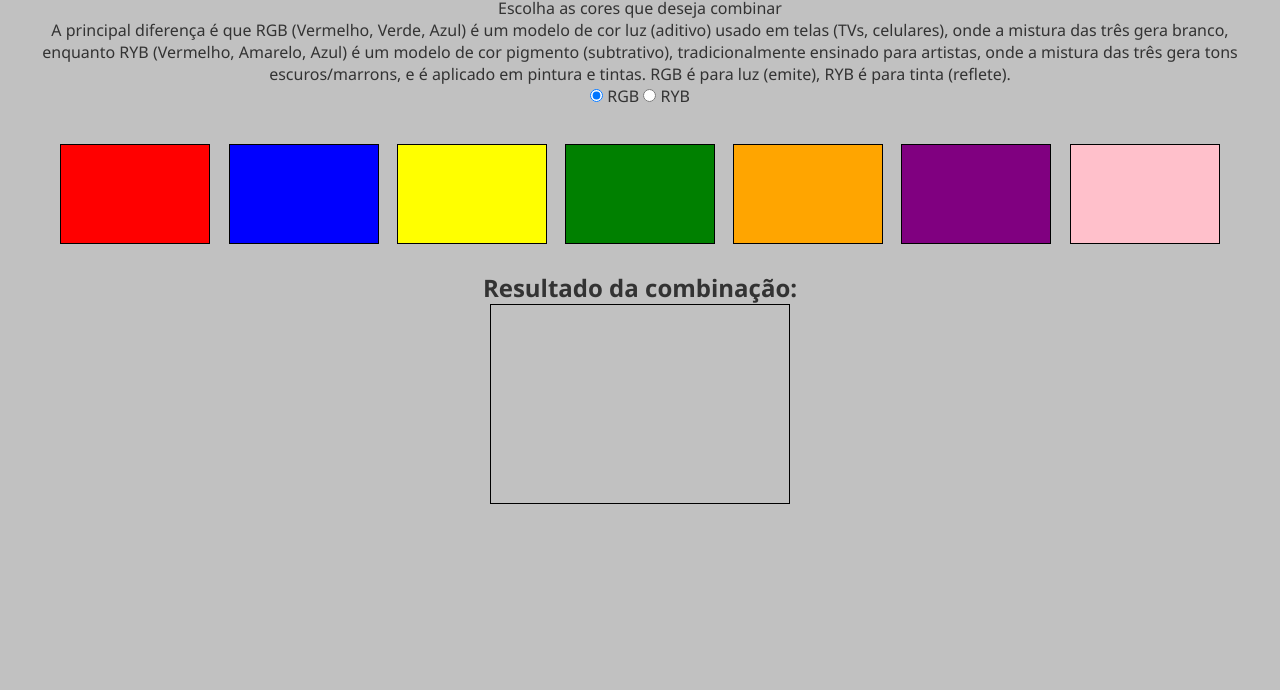
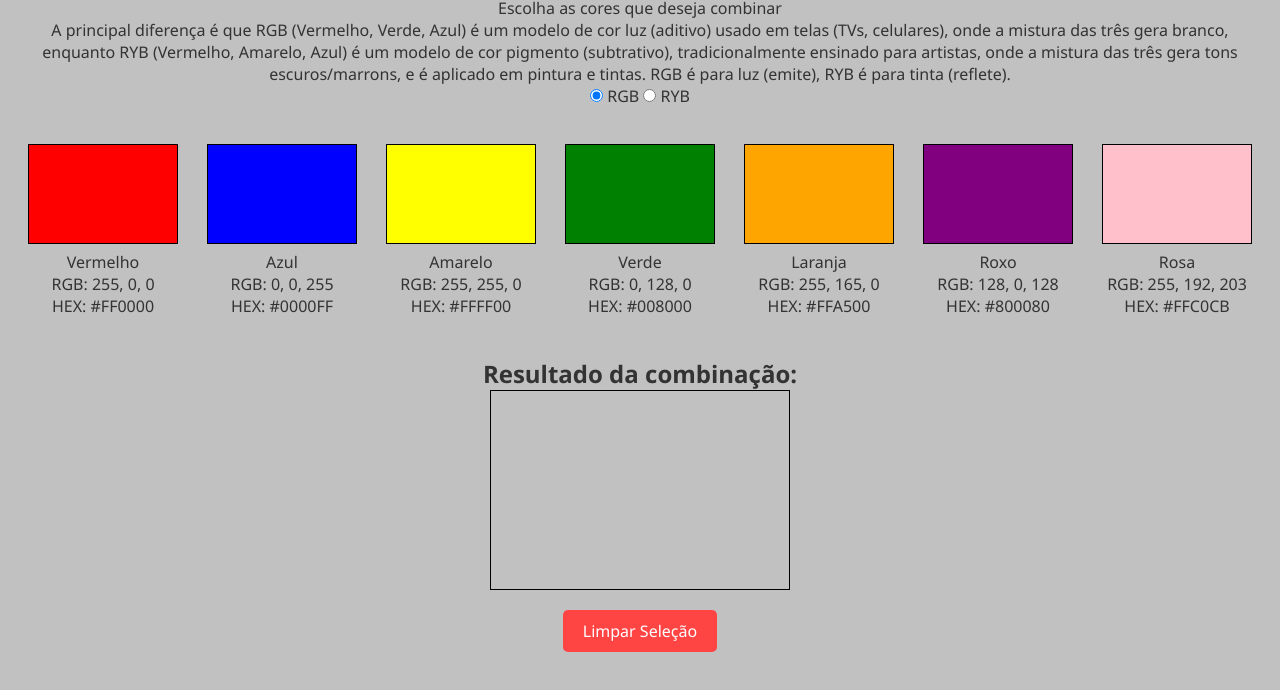
Before and after one commit to PatrickOliveira1/Demonstrador-de-Cores, a plain HTML site: page public/index.html in a window 1280 px wide. Shown: the part 66-756 px from the top of the page. Drawn offline with Linux system fonts and the light colour scheme.

Commit message:
codigo ampliado, cores RGB funcionando, label das cores

```diff
--- a/public/index.html
+++ b/public/index.html
@@ -14,22 +14,13 @@
         <input type="radio" name="colorModel" id="rgb" checked> RGB
         <input type="radio" name="colorModel" id="ryb"> RYB
     </div>
-    <div class="choose-colors">
-        <button id="color-1" class="colors"></button>
-        <button id="color-2" class="colors"></button>
-        <button id="color-3" class="colors"></button>
-        <button id="color-4" class="colors"></button>
-        <button id="color-5" class="colors"></button>
-        <button id="color-6" class="colors"></button>
-        <button id="color-7" class="colors"></button>
-    </div>
+    <div class="choose-colors" id="color-palette"></div>
     <h2>
         Resultado da combinação:
     </h2>
     <div class="color-result"></div>
+    <button id="reset-btn">Limpar Seleção</button>
 
-    <script src="src/ui.js"></script>
-    <script src="src/names.js"></script>
-    <script src="src/mixers.js"></script>
+    <script type="module" src="../src/ui.js"></script>
 </body>
 </html>
--- a/public/styles.css
+++ b/public/styles.css
@@ -28,9 +28,13 @@ h2 {
     width: 100%;
 }
 
-.choose-color {
+.choose-colors {
     margin-bottom: 20px;
     display: flex;
+    flex-wrap: wrap;
+    justify-content: center;
+    gap: 15px;
+    max-width: 100%;
 }
 
 .colors {
@@ -53,32 +57,11 @@ h2 {
     transition: 200ms;
 }
 
-#color-1 {
-    background-color: rgb(255, 0, 0);
+.color1 {
+    border-color: blue; border-width: 5px;
 }
-
-#color-2 {
-    background-color: rgb(0, 0, 255);
-}
-
-#color-3 {
-    background-color: rgb(255, 255, 0);
-}
-
-#color-4 {
-    background-color: rgb(0, 128, 0);
-}
-
-#color-5 {
-    background-color: rgb(255, 165, 0);
-}
-
-#color-6 {
-    background-color: rgb(128, 0, 128);
-}
-
-#color-7 {
-    background-color: rgb(255, 192, 203);
+.color2 {
+    border-color: green; border-width: 5px;
 }
 
 .color-result {
@@ -87,4 +70,25 @@ h2 {
     height: 200px;
     border: 1px solid black;
     padding: 20px;
+    transition: background-color 0.5s ease, opacity 0.3s ease;
+    opacity: 1;
 }
+
+.color-result.fade-out {
+    opacity: 0;
+}
+
+#reset-btn {
+    margin-top: 20px;
+    padding: 10px 20px;
+    font-size: 16px;
+    cursor: pointer;
+    background-color: #ff4444;
+    color: white;
+    border: none;
+    border-radius: 5px;
+}
+
+#reset-btn:hover {
+    background-color: #cc0000;
+}
--- a/src/mixers.js
+++ b/src/mixers.js
@@ -1,11 +1,11 @@
-export function mixRgb(color1, color2) {
+export function mixRGB(color1, color2) {
   const r = Math.floor((color1.r + color2.r) / 2);
   const g = Math.floor((color1.g + color2.g) / 2);
   const b = Math.floor((color1.b + color2.b) / 2);
   return { r, g, b };
 }
 
-export function mixRyb(color1, color2) {
+export function mixRYB(color1, color2) {
   const r = Math.floor((color1.r + color2.r) / 2);
   const y = Math.floor((color1.g + color2.g) / 2);
   const b = Math.floor((color1.b + color2.b) / 2);
--- a/src/names.js
+++ b/src/names.js
@@ -0,0 +1,29 @@
+const colorsData = [
+    { id: 'color-1', name: 'Vermelho', rgb: [255, 0, 0], hex: '#FF0000' },
+    { id: 'color-2', name: 'Azul', rgb: [0, 0, 255], hex: '#0000FF' },
+    { id: 'color-3', name: 'Amarelo', rgb: [255, 255, 0], hex: '#FFFF00' },
+    { id: 'color-4', name: 'Verde', rgb: [0, 128, 0], hex: '#008000' },
+    { id: 'color-5', name: 'Laranja', rgb: [255, 165, 0], hex: '#FFA500' },
+    { id: 'color-6', name: 'Roxo', rgb: [128, 0, 128], hex: '#800080' },
+    { id: 'color-7', name: 'Rosa', rgb: [255, 192, 203], hex: '#FFC0CB' }
+];
+
+export function renderColors() {
+    const palette = document.getElementById('color-palette');
+
+    colorsData.forEach(color => {
+        const container = document.createElement('div');
+        container.className = 'color-container';
+
+        container.innerHTML = `
+            <button id="${color.id}" class="colors" style="background-color: ${color.hex}"></button>
+            <div class="color-info">
+                <p class="color-name">${color.name}</p>
+                <p class="color-codes">RGB: ${color.rgb.join(', ')}</p>
+                <p class="color-codes">HEX: ${color.hex}</p>
+            </div>
+        `;
+
+        palette.appendChild(container);
+    });
+}
--- a/src/ui.js
+++ b/src/ui.js
@@ -1,4 +1,5 @@
 import { mixRGB, mixRYB } from './mixers.js';
+import {renderColors} from './names.js';
 
 let selectedColor1 = null;
 let selectedColor2 = null;
@@ -23,13 +24,14 @@ function highlightColor() {
         box.classList.add('color2');
         phase = 3;
 
-        const result = mixRgb(selectedColor1, selectedColor2);
+        const result = mixRGB(selectedColor1, selectedColor2);
         const resultCss = `rgb(${result.r}, ${result.g}, ${result.b})`;
         document.querySelector('.color-result').style.backgroundColor = resultCss;
       } else {
         selectedColor1 = null;
         selectedColor2 = null;
         colorBoxes.forEach(b => b.classList.remove('color1', 'color2'));
+        document.querySelector('.color-result').style.backgroundColor = '';
         phase = 1;
       }
     });
@@ -45,4 +47,18 @@ function parseRgbString(rgbString) {
   };
 }
 
+function reset() {
+  document.getElementById('reset-btn').addEventListener('click', () => {
+  selectedColor1 = null;
+  selectedColor2 = null;
+  phase = 1;
+
+  const colorBoxes = document.querySelectorAll('.colors');
+  colorBoxes.forEach(b => b.classList.remove('color1', 'color2'));
+  document.querySelector('.color-result').style.backgroundColor = '';
+  });
+}
+
+renderColors();
 highlightColor();
+reset();
```
